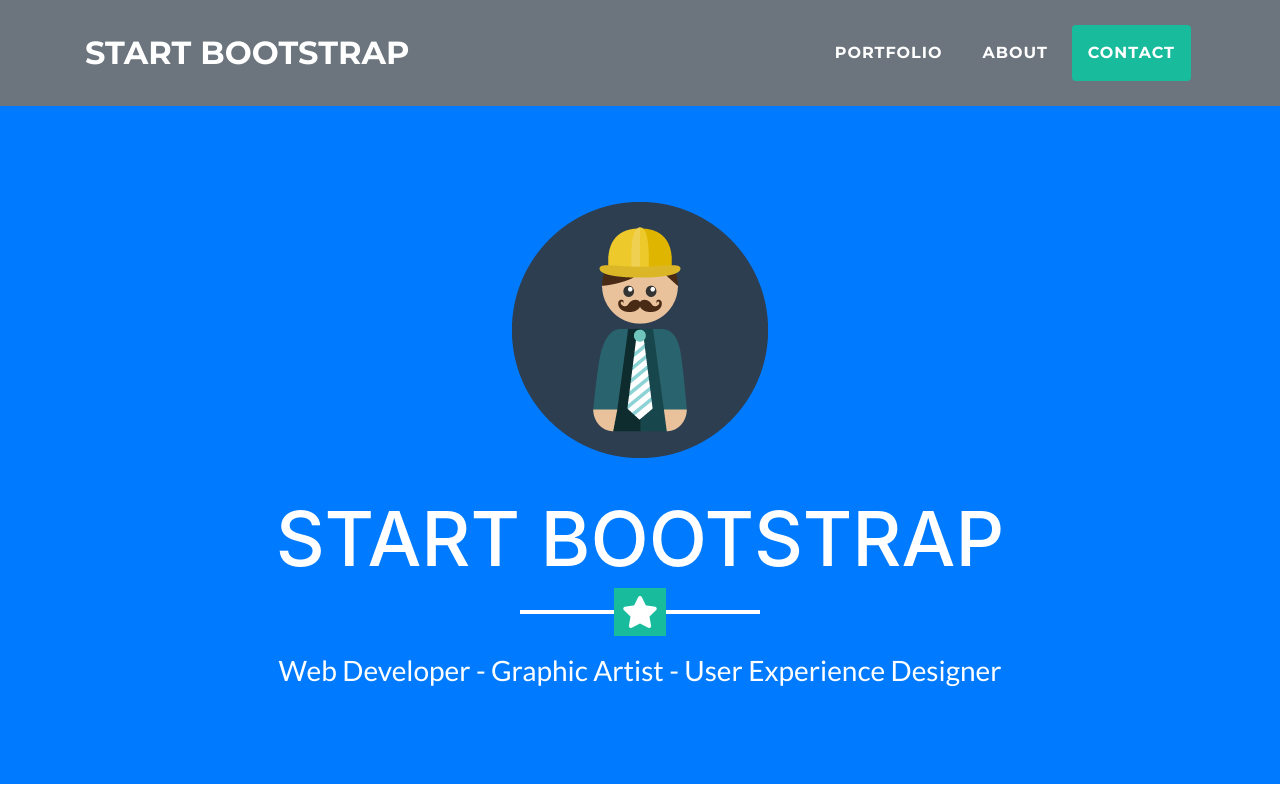
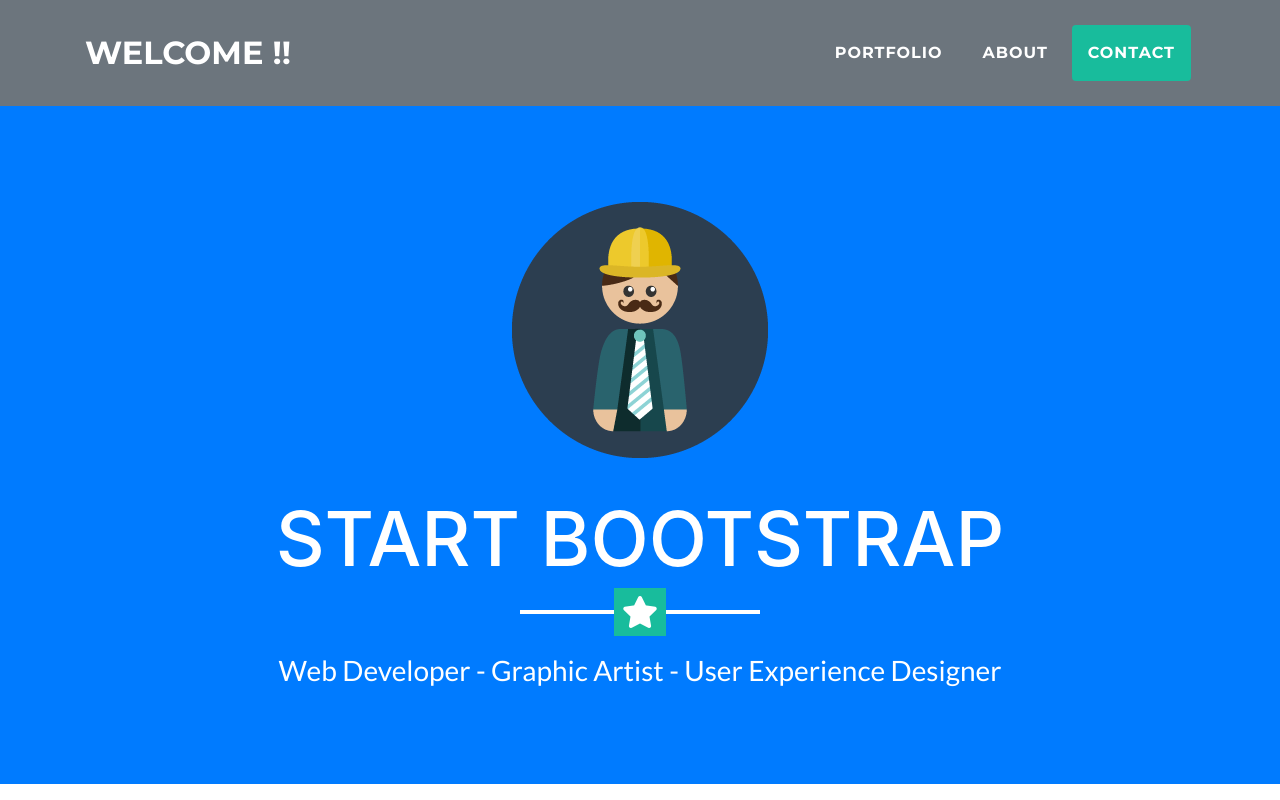
Before and after one commit to Tzthaw/ThawZinToe, a website with bundled scripts: page index.html in a window 1280 px wide. Shown: the top 800 px of the page. Built offline with nearby package versions, Linux system fonts and the light colour scheme.

Commit message:
Update index.html

```diff
--- a/index.html
+++ b/index.html
@@ -31,7 +31,7 @@
     <!-- Navigation -->
     <nav class="navbar navbar-expand-lg bg-secondary fixed-top text-uppercase" id="mainNav">
       <div class="container">
-        <a class="navbar-brand js-scroll-trigger" href="#page-top">Start Bootstrap</a>
+        <a class="navbar-brand js-scroll-trigger" href="#page-top">Welcome !!</a>
         <button class="navbar-toggler navbar-toggler-right text-uppercase bg-primary text-white rounded" type="button" data-toggle="collapse" data-target="#navbarResponsive" aria-controls="navbarResponsive" aria-expanded="false" aria-label="Toggle navigation">
           Menu
           <i class="fas fa-bars"></i>
```
